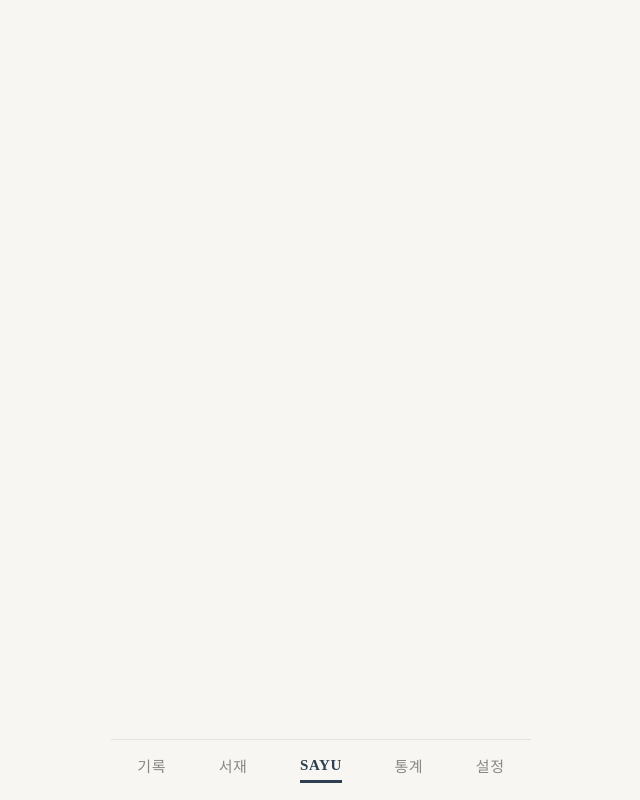
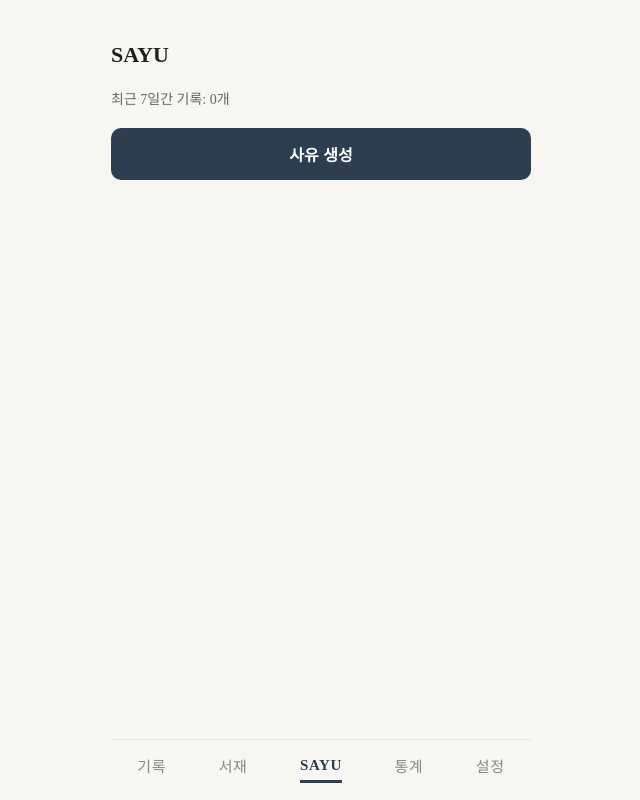
Before and after one commit to hkd620-lab/my_new_diary2, a React (Vite) app: page /sayu in a window 1280 px wide. Shown: the whole page, without its empty margins (319-959 px from the left). Built offline with nearby package versions, Linux system fonts and the light colour scheme.

Commit message:
feat: DEV_MODE for unlimited SAYU generation

```diff
--- a/src/layouts/AppLayout.tsx
+++ b/src/layouts/AppLayout.tsx
@@ -1,36 +1,21 @@
 import { Routes, Route } from "react-router-dom";
-import TabBar from "../components/TabBar";
-
 import Write from "../pages/Write";
 import Library from "../pages/Library";
+import Sayu from "../pages/Sayu";
 import Stats from "../pages/Stats";
 import Settings from "../pages/Settings";
-import Essay from "../pages/Essay"; // ✅ 추가
+import TabBar from "../components/TabBar";
 
 export default function AppLayout() {
   return (
-    <div
-      style={{
-        maxWidth: 420,
-        margin: "0 auto",
-        minHeight: "100vh",
-        display: "flex",
-        flexDirection: "column",
-        background: "#f7f6f3",
-      }}
-    >
-      {/* 본문 */}
-      <div style={{ flex: 1, paddingBottom: 56 }}>
+    <div style={{ paddingBottom: 70 }}>
       <Routes>
         <Route path="/" element={<Write />} />
         <Route path="/library" element={<Library />} />
-          <Route path="/essay" element={<Essay />} /> {/* ✅ 추가 */}
+        <Route path="/sayu" element={<Sayu />} />
         <Route path="/stats" element={<Stats />} />
         <Route path="/settings" element={<Settings />} />
       </Routes>
-      </div>
-
-      {/* 하단 탭바 */}
       <TabBar />
     </div>
   );
--- a/src/pages/Sayu.tsx
+++ b/src/pages/Sayu.tsx
@@ -1,112 +1,205 @@
-import { useEffect, useState } from "react";
-import {
-  collection,
-  query,
-  where,
-  orderBy,
-  getDocs,
-} from "firebase/firestore";
+import { useState, useEffect } from "react";
+import { collection, query, where, orderBy, getDocs, addDoc, Timestamp } from "firebase/firestore";
 import { getAuth } from "firebase/auth";
-import { useNavigate } from "react-router-dom";
 import { db } from "../services/firebase";
 
-type EssayItem = {
-  id: string;
+const DEV_MODE = true; // 개발 모드
+
+type RecordDoc = {
   date: string;
-  finalEssay: string;
+  weather?: string;
+  temperature?: string;
+  mood?: string;
+  sections?: Record<string, string>;
 };
 
 export default function Sayu() {
   const auth = getAuth();
-  const navigate = useNavigate();
-  const [essays, setEssays] = useState<EssayItem[]>([]);
-  const [loading, setLoading] = useState(true);
+  const [loading, setLoading] = useState(false);
+  const [canGenerate, setCanGenerate] = useState(false);
+  const [lastGenerated, setLastGenerated] = useState<Date | null>(null);
+  const [essay, setEssay] = useState("");
+  const [records, setRecords] = useState<RecordDoc[]>([]);
 
   useEffect(() => {
-    const loadEssays = async () => {
-      const user = auth.currentUser;
-      if (!user) {
-        setLoading(false);
+    checkEligibility();
+    fetchLast7Days();
+  }, []);
+
+  // 168시간(7일) 제한 확인
+  async function checkEligibility() {
+    if (DEV_MODE) {
+      setCanGenerate(true);
       return;
     }
 
+    const user = auth.currentUser;
+    if (!user) return;
+
+    try {
       const q = query(
         collection(db, "essays"),
         where("uid", "==", user.uid),
+        orderBy("createdAt", "desc")
+      );
+      const snap = await getDocs(q);
+
+      if (snap.empty) {
+        setCanGenerate(true);
+        return;
+      }
+
+      const lastDoc = snap.docs[0];
+      const lastCreated = lastDoc.data().createdAt?.toDate();
+      setLastGenerated(lastCreated);
+
+      const now = new Date();
+      const diff = now.getTime() - lastCreated.getTime();
+      const hours = diff / (1000 * 60 * 60);
+
+      if (hours >= 168) {
+        setCanGenerate(true);
+      } else {
+        setCanGenerate(false);
+      }
+    } catch (e) {
+      console.error(e);
+    }
+  }
+
+  // 최근 7일 기록 가져오기
+  async function fetchLast7Days() {
+    const user = auth.currentUser;
+    if (!user) return;
+
+    try {
+      const sevenDaysAgo = new Date();
+      sevenDaysAgo.setDate(sevenDaysAgo.getDate() - 7);
+      const dateString = sevenDaysAgo.toISOString().split("T")[0];
+
+      const q = query(
+        collection(db, "records"),
+        where("uid", "==", user.uid),
+        where("date", ">=", dateString),
         orderBy("date", "desc")
       );
 
       const snap = await getDocs(q);
+      const list = snap.docs.map((doc) => doc.data()) as RecordDoc[];
+      setRecords(list);
+    } catch (e) {
+      console.error(e);
+    }
+  }
 
-      const list: EssayItem[] = snap.docs
-        .map(doc => ({
-          id: doc.id,
-          ...(doc.data() as Omit<EssayItem, "id">),
-        }))
-        .filter(item => item.finalEssay && item.finalEssay.trim().length > 0);
+  // SAYU 생성
+  async function generateSayu() {
+    if (records.length === 0) {
+      alert("최근 7일간 기록이 없습니다.");
+      return;
+    }
 
-      setEssays(list);
+    setLoading(true);
+
+    try {
+      const tempEssay = `지난 일주일을 돌이켜본다.
+
+${records.length}개의 기록이 쌓였다.
+날씨는 ${records[0]?.weather || "기록 없음"}이었고,
+기분은 ${records[0]?.mood || "기록 없음"}이었다.
+
+아직 AI 연결 전이므로 임시 텍스트입니다.
+Gemini API 연결 후 실제 수필이 생성됩니다.`;
+
+      setEssay(tempEssay);
+
+      const user = auth.currentUser;
+      if (user) {
+        await addDoc(collection(db, "essays"), {
+          uid: user.uid,
+          content: tempEssay,
+          createdAt: Timestamp.now(),
+        });
+      }
+
+      if (!DEV_MODE) {
+        setCanGenerate(false);
+      }
+    } catch (e) {
+      console.error(e);
+      alert("생성 중 오류가 발생했습니다.");
+    } finally {
       setLoading(false);
-    };
-
-    loadEssays();
-  }, [auth]);
-
-  if (loading) {
-    return <div style={{ padding: 16 }}>불러오는 중…</div>;
+    }
   }
 
   return (
-    <div style={{ padding: 16 }}>
-      <h1>사유 (SAYU)</h1>
-      <p style={{ color: "#64748b", marginBottom: 16 }}>
-        글이 된 생각들이 머무는 곳
-      </p>
+    <div
+      style={{
+        padding: 24,
+        maxWidth: 420,
+        margin: "0 auto",
+        fontFamily: "serif",
+      }}
+    >
+      <h2 style={{ marginBottom: 20, fontSize: 22, fontWeight: 600 }}>
+        SAYU
+      </h2>
 
-      {essays.length === 0 && (
-        <div style={{ color: "#94a3b8" }}>
-          아직 완성된 에세이가 없습니다.
+      <div style={{ marginBottom: 20, fontSize: 14, color: "#666" }}>
+        최근 7일간 기록: {records.length}개
+      </div>
+
+      {!DEV_MODE && !canGenerate && lastGenerated && (
+        <div
+          style={{
+            padding: 16,
+            background: "#FFF3CD",
+            borderRadius: 10,
+            marginBottom: 20,
+            fontSize: 14,
+          }}
+        >
+          다음 생성 가능 시간:{" "}
+          {new Date(
+            lastGenerated.getTime() + 168 * 60 * 60 * 1000
+          ).toLocaleString("ko-KR")}
         </div>
       )}
 
-      {essays.map(item => {
-        const preview =
-          item.finalEssay.split("\n").find(line => line.trim()) ?? "";
-
-        return (
-          <div
-            key={item.id}
-            onClick={() =>
-              navigate("/essay", { state: { date: item.date } })
-            }
+      <button
+        onClick={generateSayu}
+        disabled={loading}
         style={{
-              padding: 14,
-              marginBottom: 12,
+          width: "100%",
+          padding: "14px 0",
+          background: !loading ? "#2C3E50" : "#ccc",
+          color: "#fff",
+          border: "none",
           borderRadius: 10,
-              border: "1px solid #e2e8f0",
-              cursor: "pointer",
-              background: "#fff",
+          cursor: !loading ? "pointer" : "not-allowed",
+          fontSize: 16,
+          fontWeight: 600,
+          marginBottom: 20,
         }}
       >
-            <div style={{ fontSize: 13, color: "#64748b" }}>
-              {item.date}
-            </div>
+        {loading ? "사유 생성 중..." : "사유 생성"}
+      </button>
 
+      {essay && (
         <div
           style={{
-                marginTop: 6,
-                fontSize: 15,
-                lineHeight: 1.6,
-                whiteSpace: "nowrap",
-                overflow: "hidden",
-                textOverflow: "ellipsis",
+            padding: 20,
+            background: "#fff",
+            borderRadius: 12,
+            boxShadow: "0 2px 8px rgba(0,0,0,0.08)",
+            lineHeight: 1.8,
+            whiteSpace: "pre-wrap",
           }}
         >
-              {preview}
+          {essay}
         </div>
-          </div>
-        );
-      })}
+      )}
     </div>
   );
 }
```
Lines whose indentation alone changed are shown as unchanged.
